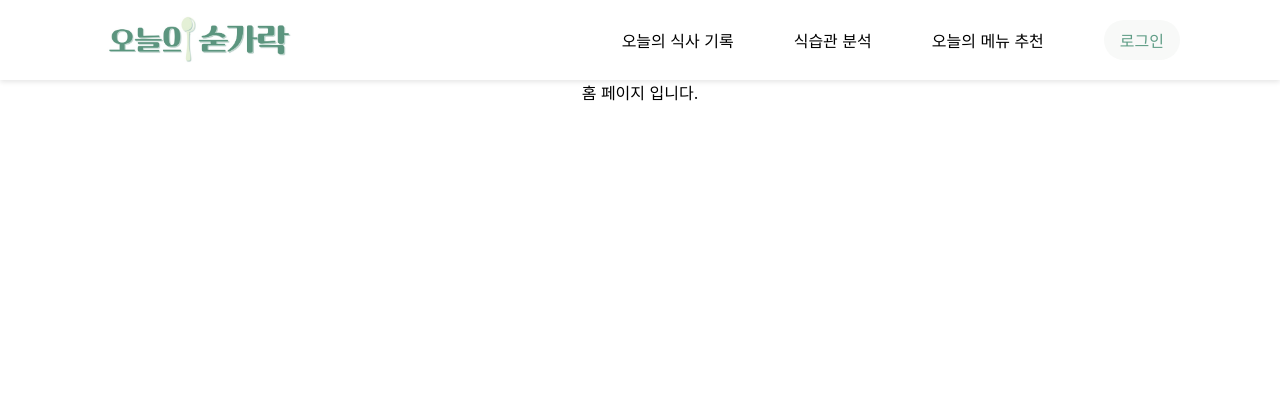
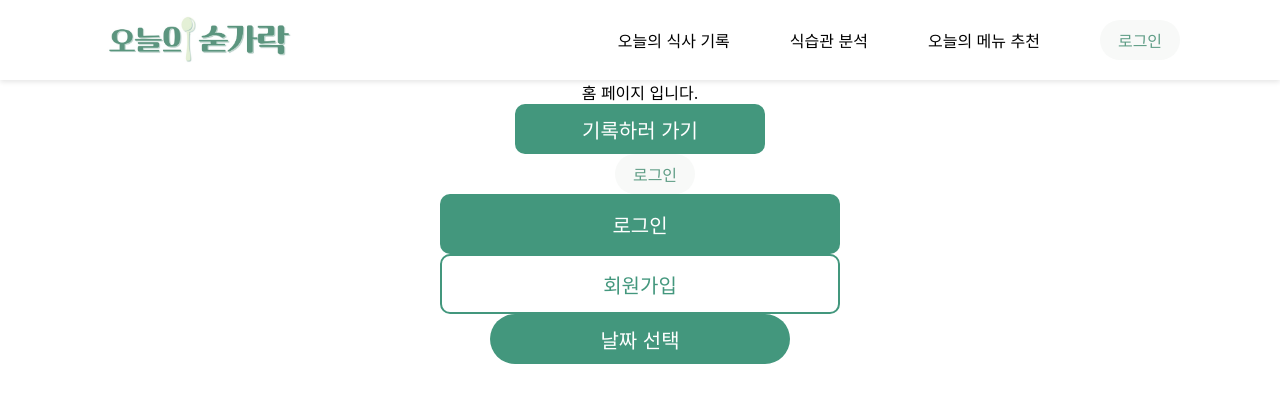
Before and after one commit to Today-s-spoon/Today-s-spoon-frontend, a React (Create React App) app: page / in a window 1280 px wide. Shown: the top 402 px of the page. Built offline with nearby package versions, Linux system fonts and the light colour scheme.

Commit message:
feat : Button 컴포넌트 생성 및 props 지정

```diff
--- /dev/null
+++ b/src/components/Button.css
@@ -0,0 +1,54 @@
+.Button {
+    background-color: #43977D;
+    color: white;
+    cursor: pointer;
+    width: 250px;
+    height: 50px;
+    border: none;
+    border-radius: 10px;
+    padding: 10px 20px;
+    font-size: 20px;
+    /* 버튼 안에 있는 텍스트를 화면이 줄어들더라도 줄바꿈 되지 않도록 */
+    white-space: nowrap;
+}
+
+.Button_HEADERLOGIN {
+    background-color: #F8F9F8;
+    color: #5F9D86;
+    border: none;
+    width: 80px;
+    height: 40px;
+    padding: 8px 16px;
+    margin-left: 30px;
+    border-radius: 50px;
+    font-size: 16px;
+    cursor: pointer;
+    transition: background-color 0.3s ease;
+}
+
+.Button_HEADERLOGIN:hover {
+    background-color: #f2f2f2;
+}
+
+.Button_LOGIN {
+    background-color: #43977D;
+    color: #FFFFFF;
+    width: 400px;
+    height: 60px;
+}
+
+.Button_REGISTER {
+    background-color: #FFFFFF;
+    color: #43977D;
+    border: #43977D 2px solid;
+    width: 400px;
+    height: 60px;
+}
+
+.Button_ROUND {
+    background-color: #43977D;
+    color: white;
+    border-radius: 30px;
+    width: 300px;
+    height: 50px;
+}
--- /dev/null
+++ b/src/components/Button.jsx
@@ -0,0 +1,12 @@
+import './Button.css';
+import React from 'react';
+
+const Button = ({ text, type, onClick }) => {
+	return (
+		<button onClick={onClick} className={`Button Button_${type}`}>
+			{text}
+		</button>
+	);
+};
+
+export default Button;
--- a/src/components/Header.css
+++ b/src/components/Header.css
@@ -31,22 +31,6 @@
     align-items: center;
 }
 
-.Header .login_button {
-    background-color: #F8F9F8;
-    color: #5F9D86;
-    border: none;
-    padding: 8px 16px;
-    margin-left: 30px;
-    border-radius: 50px;
-    font-size: 16px;
-    cursor: pointer;
-    transition: background-color 0.3s ease;
-}
-
-.Header .login_button:hover {
-    background-color: #f2f2f2;
-}
-
 .Header .nav_icon {
     margin: 0 30px;
     font-size: 16px;
--- a/src/components/Header.jsx
+++ b/src/components/Header.jsx
@@ -1,6 +1,7 @@
 import './Header.css';
 import React from 'react';
 import icon_hackathon from '../assets/icon_hackathon.jpeg';
+import Button from '../components/Button.jsx';
 
 const Header = () => {
 	return (
@@ -12,7 +13,7 @@ const Header = () => {
 				<div className="nav_icon">오늘의 식사 기록</div>
 				<div className="nav_icon">식습관 분석</div>
 				<div className="nav_icon">오늘의 메뉴 추천</div>
-				<button className="login_button">로그인</button>
+				<Button text={'로그인'} type={'HEADERLOGIN'} />
 			</div>
 		</header>
 	);
--- a/src/pages/Home.jsx
+++ b/src/pages/Home.jsx
@@ -1,12 +1,22 @@
 import React from 'react';
 import './Home.css';
 import Header from '../components/Header.jsx';
+import Button from '../components/Button.jsx';
 
 const Home = () => {
 	return (
 		<div className="Home">
 			<Header />
 			<div>홈 페이지 입니다.</div>
+			<Button text={'기록하러 가기'} />
+			<br />
+			<Button text={'로그인'} type={'HEADERLOGIN'} />
+			<br />
+			<Button text={'로그인'} type={'LOGIN'} />
+			<br />
+			<Button text={'회원가입'} type={'REGISTER'} />
+			<br />
+			<Button text={'날짜 선택'} type={'ROUND'} />
 		</div>
 	);
 };
```
